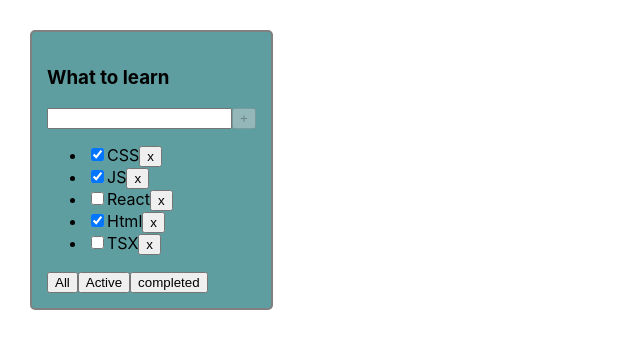
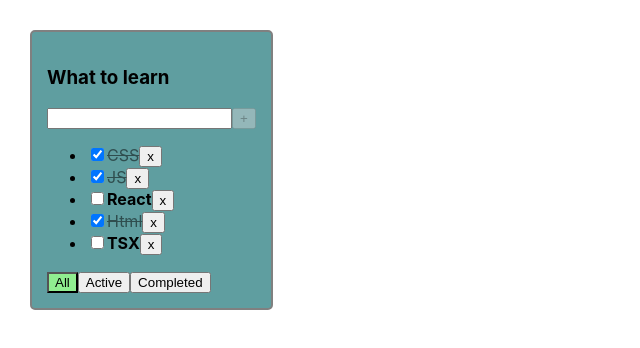
Before and after one commit to jagazed/todolist, a React (Create React App) app in the folder 1-todolist/1-todolist/: page / in a window 1280 px wide. Shown: the top 348 px of the page, without its empty margins (0-640 px from the left). Built offline with nearby package versions, Linux system fonts and the light colour scheme.

Commit message:
change 01 sprint, 4 lesson

```diff
--- a/1-todolist/1-todolist/src/App.css
+++ b/1-todolist/1-todolist/src/App.css
@@ -13,3 +13,22 @@
   border-radius: 5px;
   padding: 15px;
 }
+
+.task-done {
+  text-decoration: line-through;
+  opacity: 0.5;
+}
+
+.task {
+  font-weight: bold;
+}
+
+.active {
+  background-color: lightgreen;
+}
+
+.taskInputError {
+  color: red;
+  border: 2px solid red;
+  outline: red;
+}
--- a/1-todolist/1-todolist/src/App.tsx
+++ b/1-todolist/1-todolist/src/App.tsx
@@ -32,7 +32,7 @@ function App() {
     //State management => useState, useReducer, redux
     const removeTask = (taskId: string) => {
         //иммутабельная работа -> без измения данных первоночальных данных
-        const nextState = tasks.filter(t => t.id !== taskId) // new array
+        const nextState: Array<TaskType> = tasks.filter(t => t.id !== taskId) // new array
         setTasks(nextState)
         console.log(nextState)
     }
@@ -43,19 +43,19 @@ function App() {
             title,
             isDone: false
         }
-
         //иммутабильеная работа
         // const copyState = [...tasks]
         // copyState.push(newTask)
         // setTasks(copyState)
-
         // аналог строк выше
         setTasks([newTask, ...tasks]) //такая запись добавит в конец массива новый элемент, если в начале то
         // setTasks([newTask, ...tasks])
-
+    }
+    const changeTaskStatus = (taskId: string, newIsDoneValue: boolean) => {
+        const nextState: Array<TaskType> = tasks.map(t => t.id === taskId ? {...t, isDone: newIsDoneValue} : t)
+        setTasks(nextState)
     }
     //UI
-
     const [filter, setFilter] = useState<FilterValuesType>("all")
     // какие таски отдать в Todo на отрисовку? => см. filter
 
@@ -75,8 +75,10 @@ function App() {
         <div className="App">
             <Todolist title={todolistTitle}
                       tasks={filteredTasksForTodolist}
+                      filter={filter}
                       removeTask={removeTask}
                       changeFilter={changeFilter}
+                      changeTaskStatus={changeTaskStatus}
                       addTask={addTask}
             />
         </div>
--- a/1-todolist/1-todolist/src/Button.tsx
+++ b/1-todolist/1-todolist/src/Button.tsx
@@ -2,11 +2,12 @@ type ButtonPropsType = {
     title: string
     onClickHandler?: () => void
     disabled?: boolean
+    classes?: string
 }
 
-export const Button = ({title, onClickHandler, disabled}: ButtonPropsType) => {
+export const Button = ({title, onClickHandler, disabled, classes}: ButtonPropsType) => {
     return (
-        <button
+        <button className={classes}
             disabled={disabled}
             onClick={onClickHandler}>{title}</button>
     )
--- a/1-todolist/1-todolist/src/Todolist.tsx
+++ b/1-todolist/1-todolist/src/Todolist.tsx
@@ -5,9 +5,11 @@ import {FilterValuesType} from "./App";
 type TodolistPropsType = {
     title: string
     tasks: Array<TaskType>
+    filter: FilterValuesType
     removeTask: (taskId: string) => void
     changeFilter: (newFilterValue: FilterValuesType) => void
     addTask: (title: string) => void
+    changeTaskStatus: (taskId: string, newIsDoneValue: boolean) => void
 }
 
 export type TaskType = {
@@ -20,22 +22,29 @@ export const Todolist = (
     {
         title,
         tasks,
+        filter,
         removeTask,
         changeFilter,
-        addTask
+        addTask,
+        changeTaskStatus
     }: TodolistPropsType) => { // props. поменял на {title, tasks}
 
     //const {title, tasks} = props //дистриктуризация
 
     const [taskTitle, setTaskTitle] = useState("")
+    const [taskInputError, setTaskInputError] = useState<string | null>(null)
 
     const tasksElements: Array<JSX.Element> | JSX.Element = tasks.length !== 0
     ? tasks.map((task: TaskType) => {
         const removeTaskHandler = () => removeTask(task.id)
         return (
             <li key={task.id}>
-                <input type="checkbox" checked={task.isDone}/>
-                <span>{task.title}</span>
+                <input type="checkbox"
+                       checked={task.isDone}
+                       onChange={(e)=> changeTaskStatus(task.id, e.currentTarget.checked)}
+
+                />
+                <span className={task.isDone ? "task-done" : "task"}>{task.title}</span>
                 <Button title={"x"} onClickHandler={removeTaskHandler} />
             </li>
         )
@@ -44,11 +53,19 @@ export const Todolist = (
     : <span>Your tasks list is empty</span>
 
     const addTaskHandler = () => {
-        addTask(taskTitle)
+        const trimmedTitle = taskTitle.trim()
+        if(trimmedTitle){
+            addTask(taskTitle.trim())
+        } else {
+            setTaskInputError("Title is required")
+        }
         setTaskTitle("")
     }
 
-    const changeTaskTitleHandler = (e: ChangeEvent<HTMLInputElement>) => setTaskTitle(e.currentTarget.value)
+    const changeTaskTitleHandler = (e: ChangeEvent<HTMLInputElement>) => {
+        taskInputError && setTaskInputError(null)
+        setTaskTitle(e.currentTarget.value)
+    }
 
     const keyDownAddTaskHandler = (e: KeyboardEvent<HTMLInputElement>) => e.key === "Enter" && addTaskHandler()
 
@@ -64,23 +81,28 @@ export const Todolist = (
 
     const isAddTaskButtonDisabled = !Boolean(taskTitle.trim()) || taskTitle.length > 25
     {/*можно написать {!taskTitle.trim()}*/}
-    const userTaskTitleLengthWarning =taskTitle.length > 15 && <div>Recommended task title is 15 charters </div>
+    const userTaskTitleLengthWarning = taskTitle.length > 15 && <div>Recommended task title is 15 charters </div>
+    const userTaskEmptyTitleError = taskInputError && <div style={{color: 'red'}}>{taskInputError}</div>
 
     return (
         <div className="todolist">
         <h3>{title}</h3>
             <div>
-                <input value={taskTitle} onChange={changeTaskTitleHandler} onKeyDown={keyDownAddTaskHandler} />
+                <input className={taskInputError ? "taskInputError" : ""}
+                       value={taskTitle} onChange={changeTaskTitleHandler}
+                       onKeyDown={keyDownAddTaskHandler}
+                />
                 <Button title={"+"} onClickHandler={addTaskHandler} disabled={isAddTaskButtonDisabled} />
                 {userTaskTitleLengthWarning}
+                {userTaskEmptyTitleError}
             </div>
             <ul>
                 {tasksElements}
             </ul>
             <div>
-                <Button onClickHandler={setAllTasksHandler} title={"All"}/>
-                <Button onClickHandler={setActiveTasksHandler} title={"Active"}/>
-                <Button onClickHandler={setCompletedTasksHandler} title={"completed"}/>
+                <Button classes={filter === "all" ? "active" : ""} onClickHandler={setAllTasksHandler} title={"All"}/>
+                <Button classes={filter === "active" ? "active" : ""} onClickHandler={setActiveTasksHandler} title={"Active"}/>
+                <Button classes={filter === "completed" ? "active" : ""} onClickHandler={setCompletedTasksHandler} title={"Completed"}/>
             </div>
         </div>
     )
```
